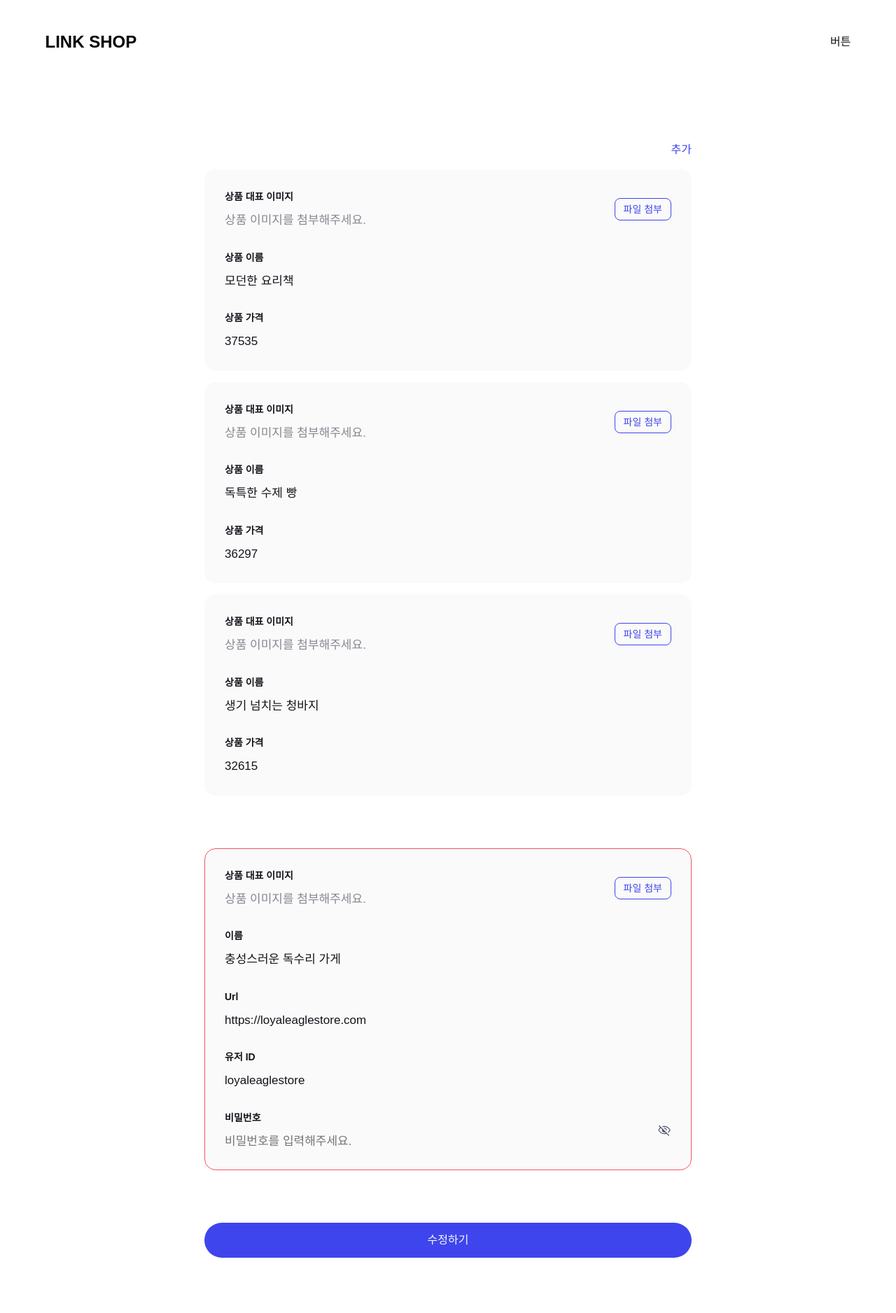
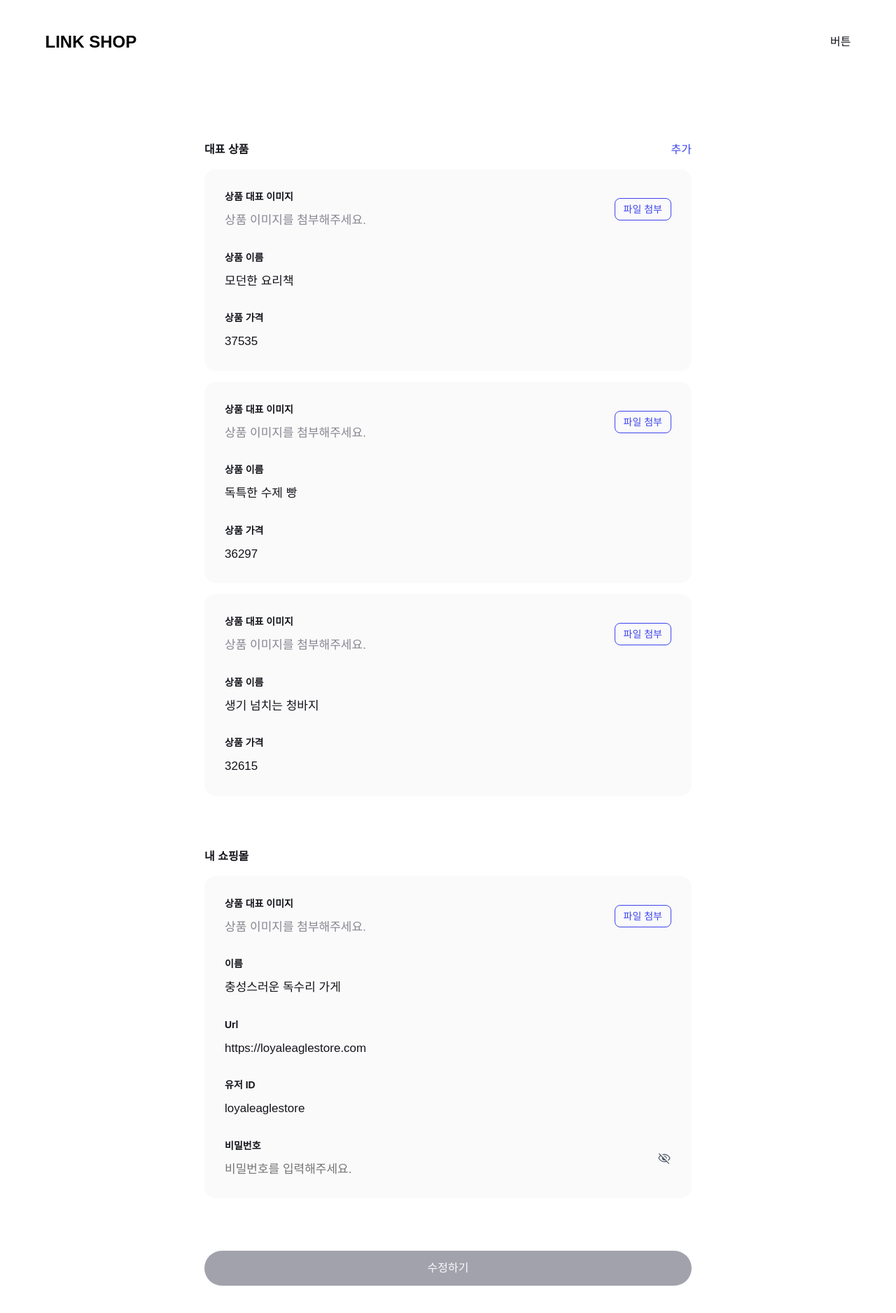
Before and after one commit to Lim-JaeEun/FE16_Basic_Project_Linkshop, a React (Vite) app: page /link/1/edit in a window 1280 px wide. Shown: the top 1876 px of the page at 70% size. Built offline with nearby package versions, Linux system fonts and the light colour scheme; a web font is replaced by a local one.

Commit message:
style: 반응형 디자인에서 Title 추가 및 너비 조정

```diff
--- a/src/components/UpdateProduct.jsx
+++ b/src/components/UpdateProduct.jsx
@@ -9,25 +9,45 @@ const Container = styled.div`
   flex-direction: column;
   gap: 16px;
   margin: 0 auto;
-  max-width: 500px;
+  max-width: 696px;
 
   @media (min-width: 768px) {
     max-width: 696px;
   }
 `;
 
+const ProductGroupHeader = styled.div`
+  display: flex;
+  justify-content: flex-end;
+  align-items: center;
+  width: 100%;
+
+  @media (min-width: 768px) {
+    justify-content: space-between;
+  }
+`;
+
+const ProductListTitle = styled.h2`
+  ${applyFontStyles(FontTypes.SEMIBOLD16, ColorTypes.SECONDARY_BLACK)}
+  display: none;
+
+  @media (min-width: 768px) {
+    display: block;
+  }
+`;
+
 const AddItemCard = styled.button`
   text-align: right;
-  top: 16px;
-  right: 16px;
-
   ${applyFontStyles(FontTypes.MEDIUM16, ColorTypes.PRIMARY)}
 `;
 
 const UpdateProduct = ({ products, onChange, productErrors, onBlur }) => {
   return (
     <Container>
-      <AddItemCard>추가</AddItemCard>
+      <ProductGroupHeader>
+        <ProductListTitle>대표 상품</ProductListTitle>
+        <AddItemCard>추가</AddItemCard>
+      </ProductGroupHeader>
       {products.map((product, idx) => (
         <UpdateItemCard
           key={idx}
--- a/src/components/UpdateShop.jsx
+++ b/src/components/UpdateShop.jsx
@@ -11,6 +11,27 @@ import openEyeIcon from '../assets/icon/btn_visibility_on.svg';
 
 const DEFAULT_EYE_SIZE = '20px';
 
+const ShopSectionWrapper = styled.div`
+  display: flex;
+  flex-direction: column;
+  max-width: 696px;
+  margin: 75px auto;
+
+  @media (min-width: 768px) {
+    gap: 16px;
+  }
+`;
+
+const ShopTitle = styled.h2`
+  ${applyFontStyles(FontTypes.SEMIBOLD16, ColorTypes.SECONDARY_BLACK)};
+  display: none;
+  text-align: left;
+
+  @media (min-width: 768px) {
+    display: block;
+  }
+`;
+
 const Container = styled.div`
   display: flex;
   flex-direction: column;
@@ -18,16 +39,11 @@ const Container = styled.div`
   border-radius: 16px;
   padding: 28px;
   gap: 30px;
-  margin: 75px auto;
-  max-width: 500px;
+  width: 100%;
 
   border: 1px solid
     ${({ hasError }) =>
       hasError ? theme.colors[ColorTypes.ERROR] : 'transparent'};
-
-  @media (min-width: 768px) {
-    max-width: 696px;
-  }
 `;
 
 const ImageGroup = styled.div`
@@ -64,9 +80,13 @@ const UpdateShop = ({ formData, onChange, formErrors, onBlur }) => {
     setOpenPassword(prev => !prev);
   };
 
-  const containerHasError = Object.values(formErrors).some(error => error);
+  const containerHasError = Object.values(formErrors).some(
+    error => error.hasError,
+  );
 
   return (
+    <ShopSectionWrapper>
+      <ShopTitle>내 쇼핑몰</ShopTitle>
       <Container hasError={containerHasError}>
         <ImageGroup>
           <Wrapper>
@@ -132,6 +152,7 @@ const UpdateShop = ({ formData, onChange, formErrors, onBlur }) => {
           />
         </ImageGroup>
       </Container>
+    </ShopSectionWrapper>
   );
 };
 
--- a/src/pages/UpdateShopPage.jsx
+++ b/src/pages/UpdateShopPage.jsx
@@ -11,10 +11,11 @@ import { generateMockLinkshopData } from '../utils/generateMockLinkshopData';
 
 const Container = styled.div`
   margin-top: 124px;
+  padding: 0 0.75rem;
 `;
 
 const BtnWrapper = styled.div`
-  max-width: 500px;
+  max-width: 696px;
   margin: 0 auto 124px;
 
   @media (min-width: 768px) {
@@ -47,48 +48,21 @@ const UpdateShopPage = ({ onSuccess }) => {
   const [isLoading, setIsLoading] = useState(false);
   const [error, setError] = useState(null);
 
+  // 상점 정보 필드별 유효성 검사 상태 (에러 메시지 포함)
   const [formErrors, setFormErrors] = useState({
     name: { hasError: false, message: '' },
     url: { hasError: false, message: '' },
     userId: { hasError: false, message: '' },
     password: { hasError: false, message: '' },
   });
-  // 각 상품 필드별 유효성 검사 상태 (ex: [{ name: false, price: false }, { name: false, price: false }])
+  // 각 상품 필드별 유효성 검사 상태
   const [productErrors, setProductErrors] = useState([]);
+
+  const [isFormValid, setIsFormValid] = useState(false);
 
   const navigate = useNavigate();
   const { URLid } = useParams();
 
-  // 컴포넌트 마운트 시 mockData를 불러와 상태 초기화
-  useEffect(() => {
-    const mockData = generateMockLinkshopData();
-    setShopData(mockData); // 전체 상점 데이터 설정
-    // 상점 폼 데이터 설정
-    setFormdata({
-      name: mockData.name,
-      url: mockData.shop.shopUrl,
-      userId: mockData.userId,
-      password: '',
-    });
-    // 상품 폼 데이터 설정
-    setProductFormData(
-      mockData.products.map(p => ({
-        name: p.name,
-        price: p.price,
-      })),
-    );
-    setOriginalPassword(mockData.password);
-
-    // 초기 상품 오류 상태 설정: 모든 상품 필드를 false로 초기화
-    setProductErrors(
-      mockData.products.map(() => ({
-        name: { hasError: false, message: '' },
-        price: { hasError: false, message: '' },
-      })),
-    );
-  }, []);
-
-  // userId 유효성 검사 함수
   const validateUserId = id => {
     if (id.trim() === '') {
       return { hasError: true, message: '필수 입력 항목입니다.' };
@@ -104,7 +78,6 @@ const UpdateShopPage = ({ onSuccess }) => {
     return { hasError: false, message: '' };
   };
 
-  // password 유효성 검사 함수
   const validatePassword = password => {
     if (password.trim() === '') {
       return { hasError: true, message: '필수 입력 항목입니다.' };
@@ -120,6 +93,95 @@ const UpdateShopPage = ({ onSuccess }) => {
     return { hasError: false, message: '' };
   };
 
+  const checkFormValidity = (
+    currentFormData,
+    currentProductFormData,
+    currentOriginalPassword,
+  ) => {
+    let overallValid = true;
+
+    // 상점 필드 유효성 검사
+    for (const key in currentFormData) {
+      let validationResult;
+      if (key === 'userId') {
+        validationResult = validateUserId(currentFormData[key]);
+      } else if (key === 'password') {
+        // 비밀번호는 실제 비밀번호 일치 로직과는 별개로, '형식' 유효성을 여기서 검사
+        validationResult = validatePassword(currentFormData[key]);
+      } else {
+        validationResult = { hasError: false, message: '' };
+        if (currentFormData[key].trim() === '') {
+          validationResult = {
+            hasError: true,
+            message: '필수 입력 항목입니다.',
+          };
+        }
+      }
+      if (validationResult.hasError) {
+        overallValid = false;
+      }
+    }
+
+    // 상품 필드 유효성 검사
+    currentProductFormData.forEach(product => {
+      if (product.name.trim() === '') {
+        overallValid = false;
+      }
+      if (product.price.toString().trim() === '') {
+        overallValid = false;
+      }
+    });
+
+    // 사용자가 입력한 password가 originalPassword와 일치하는지 확인
+    // 이 조건은 '버튼 활성화'에 영향을 줍니다.
+    if (currentFormData.password !== currentOriginalPassword) {
+      overallValid = false;
+    }
+
+    return overallValid;
+  };
+
+  // 컴포넌트 마운트 시 mockData를 불러와 상태 초기화
+  useEffect(() => {
+    const mockData = generateMockLinkshopData();
+    setShopData(mockData); // 전체 상점 데이터 설정
+    // 상점 폼 데이터 설정
+    setFormdata({
+      name: mockData.name,
+      url: mockData.shop.shopUrl,
+      userId: mockData.userId,
+      password: '', // 초기 비밀번호는 비워두어 사용자가 직접 입력하도록 유도
+    });
+    // 상품 폼 데이터 설정
+    setProductFormData(
+      mockData.products.map(p => ({
+        name: p.name,
+        price: p.price,
+      })),
+    );
+    // Mock 데이터에서 불러온 '실제' 비밀번호를 originalPassword 상태에 저장
+    setOriginalPassword(mockData.password);
+
+    setProductErrors(
+      mockData.products.map(() => ({
+        name: { hasError: false, message: '' },
+        price: { hasError: false, message: '' },
+      })),
+    );
+  }, []);
+
+  useEffect(() => {
+    // shopData가 null이 아닐 때만 유효성 검사를 수행 (초기 렌더링 시 shopData가 없을 수 있음)
+    if (shopData) {
+      const isValid = checkFormValidity(
+        formData,
+        productFormData,
+        originalPassword,
+      );
+      setIsFormValid(isValid);
+    }
+  }, [formData, productFormData, originalPassword, shopData]); // originalPassword와 shopData도 의존성에 추가
+
   // 상품 데이터 변경 핸들러: 특정 상품의 요소 업데이트
   const handleProductChange = (index, field, value) => {
     setProductFormData(prev => {
@@ -127,12 +189,9 @@ const UpdateShopPage = ({ onSuccess }) => {
       updated[index][field] = value;
       return updated;
     });
-
-    // 상품 필드 값이 변경될 때 해당 필드의 에러 상태 초기화
     setProductErrors(prev => {
       const updated = [...prev];
       if (updated[index]) {
-        // 해당 인덱스가 존재하는지 확인
         updated[index][field] = { hasError: false, message: '' };
       }
       return updated;
@@ -141,7 +200,7 @@ const UpdateShopPage = ({ onSuccess }) => {
 
   // 상품 필드 focus out (blur) 시 유효성 검사
   const handleProductBlur = (index, field, value) => {
-    const isEmpty = value.toString().trim() === '';
+    const isEmpty = value.toString().trim() === ''; // 숫자를 문자열로 변환하여 검사
     if (isEmpty) {
       setProductErrors(prev => {
         const updated = [...prev];
@@ -153,6 +212,14 @@ const UpdateShopPage = ({ onSuccess }) => {
         }
         return updated;
       });
+    } else {
+      setProductErrors(prev => {
+        const updated = [...prev];
+        if (updated[index]) {
+          updated[index][field] = { hasError: false, message: '' };
+        }
+        return updated;
+      });
     }
   };
 
@@ -160,11 +227,9 @@ const UpdateShopPage = ({ onSuccess }) => {
   const handleChange = e => {
     const { id, value } = e.target;
     setFormdata(prev => ({
-      ...prev,
+      ...prev, // 이전 폼 데이터 복사
       [id]: value, // 변경된 필드 업데이트
     }));
-
-    // 필드별 유효성 검사를 바로 적용
     let validationResult;
     if (id === 'userId') {
       validationResult = validateUserId(value);
@@ -176,15 +241,13 @@ const UpdateShopPage = ({ onSuccess }) => {
         validationResult = { hasError: true, message: '필수 입력 항목입니다.' };
       }
     }
-
-    // 상점 필드 값이 변경될 때 해당 필드의 에러 상태 초기화
     setFormErrors(prev => ({
       ...prev,
-      [id]: false,
+      [id]: validationResult,
     }));
   };
 
-  // blur 시 필드별 유효성 검사 수행
+  // 상점 필드 focus out (blur) 시 유효성 검사
   const handleShopBlur = (id, value) => {
     let validationResult;
     if (id === 'userId') {
@@ -209,10 +272,10 @@ const UpdateShopPage = ({ onSuccess }) => {
     setError(null);
     setIsLoading(true);
 
-    let hasOverallError = false;
+    let overallValidForSubmission = true;
     const newFormErrors = { ...formErrors };
 
-    // 상점 정보 유효성 재검사
+    // 상점 정보 필드 재검사
     for (const key in formData) {
       let validationResult;
       if (key === 'userId') {
@@ -229,44 +292,53 @@ const UpdateShopPage = ({ onSuccess }) => {
         }
       }
 
+      newFormErrors[key] = validationResult; // 에러 객체 업데이트
       if (validationResult.hasError) {
-        newFormErrors[key] = validationResult;
-        hasOverallError = true;
+        overallValidForSubmission = false; // 하나라도 에러 있으면 제출 불가
       }
     }
-    setFormErrors(newFormErrors);
+    setFormErrors(newFormErrors); // 최종 폼 에러 상태 반영
 
-    // 상품 정보 유효성 재검사
-    const newProductErrors = [...productErrors];
+    // 상품 정보 필드 재검사
+    const newProductErrors = [...productErrors]; // 현재 상품 에러 상태 복사
     productFormData.forEach((product, idx) => {
+      const productErrorItem = {
+        name: { hasError: false, message: '' },
+        price: { hasError: false, message: '' },
+      };
       // 상품 이름 검사
       if (product.name.trim() === '') {
-        newProductErrors[idx].name = {
+        productErrorItem.name = {
           hasError: true,
           message: '필수 입력 항목입니다.',
-        }; // 수정된 부분: 메시지 추가
-        hasOverallError = true;
-      } else {
-        newProductErrors[idx].name = { hasError: false, message: '' };
+        };
+        overallValidForSubmission = false;
       }
       // 상품 가격 검사
       if (product.price.toString().trim() === '') {
-        newProductErrors[idx].price = {
+        productErrorItem.price = {
           hasError: true,
           message: '필수 입력 항목입니다.',
-        }; // 수정된 부분: 메시지 추가
-        hasOverallError = true;
-      } else {
-        newProductErrors[idx].price = { hasError: false, message: '' };
+        };
+        overallValidForSubmission = false;
       }
+      newProductErrors[idx] = productErrorItem; // 에러 배열 업데이트
     });
-    setProductErrors(newProductErrors);
+    setProductErrors(newProductErrors); // 최종 상품 에러 상태 반영
 
+    // 비밀번호 일치 검사 (유효성 검사를 통과한 후에만 진행)
     if (formData.password !== originalPassword) {
+      overallValidForSubmission = false;
       setError('비밀번호가 일치하지 않습니다. 다시 확인해주세요.');
-      alert('비밀번호가 일치하지 않습니다. 수정할 수 없습니다.');
+    } else if (!overallValidForSubmission) {
+      // 비밀번호는 일치하지만 다른 필드 오류가 있을 경우
+      setError('입력값을 다시 확인해주세요.'); // 더 일반적인 에러 메시지
+    }
+
+    // 최종 유효성 검사 실패 시 함수 종료
+    if (!overallValidForSubmission) {
       setIsLoading(false); // 로딩 상태 해제
-      return; // 함수 실행 중단
+      return;
     }
 
     const dataToSubmit = {
@@ -300,7 +372,6 @@ const UpdateShopPage = ({ onSuccess }) => {
       setError(
         '데이터 수정 중 오류가 발생했습니다. 잠시 후 다시 시도해주세요.',
       );
-      alert('데이터 수정 중 오류가 발생했습니다. 잠시 후 다시 시도해주세요.');
     } finally {
       setIsLoading(false);
     }
@@ -311,12 +382,14 @@ const UpdateShopPage = ({ onSuccess }) => {
       {/* shopData가 있을 때만 자식 컴포넌트 렌더링 */}
       {shopData && (
         <>
+          {/* UpdateProduct 컴포넌트에 productFormData와 변경 핸들러 전달 */}
           <UpdateProduct
             products={productFormData}
             onChange={handleProductChange}
             productErrors={productErrors}
             onBlur={handleProductBlur}
           />
+          {/* UpdateShop 컴포넌트에 formData와 변경 핸들러 전달 */}
           <UpdateShop
             formData={formData}
             onChange={handleChange}
@@ -324,7 +397,10 @@ const UpdateShopPage = ({ onSuccess }) => {
             onBlur={handleShopBlur}
           />
           <BtnWrapper>
-            <StButton onClick={handleUpdate} disabled={isLoading}>
+            <StButton
+              onClick={handleUpdate}
+              disabled={isLoading || !isFormValid}
+            >
               {isLoading ? '수정 중...' : '수정하기'}
             </StButton>
           </BtnWrapper>
```
Lines whose indentation alone changed are shown as unchanged.
